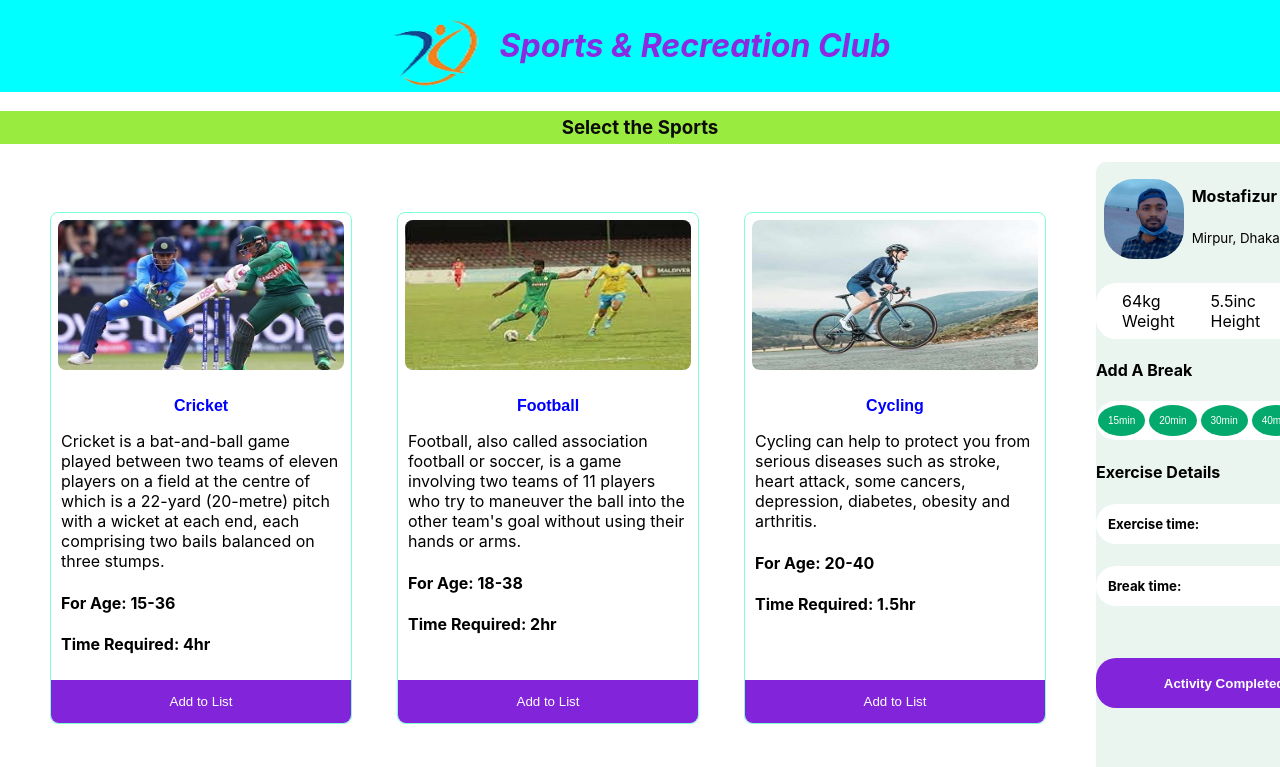
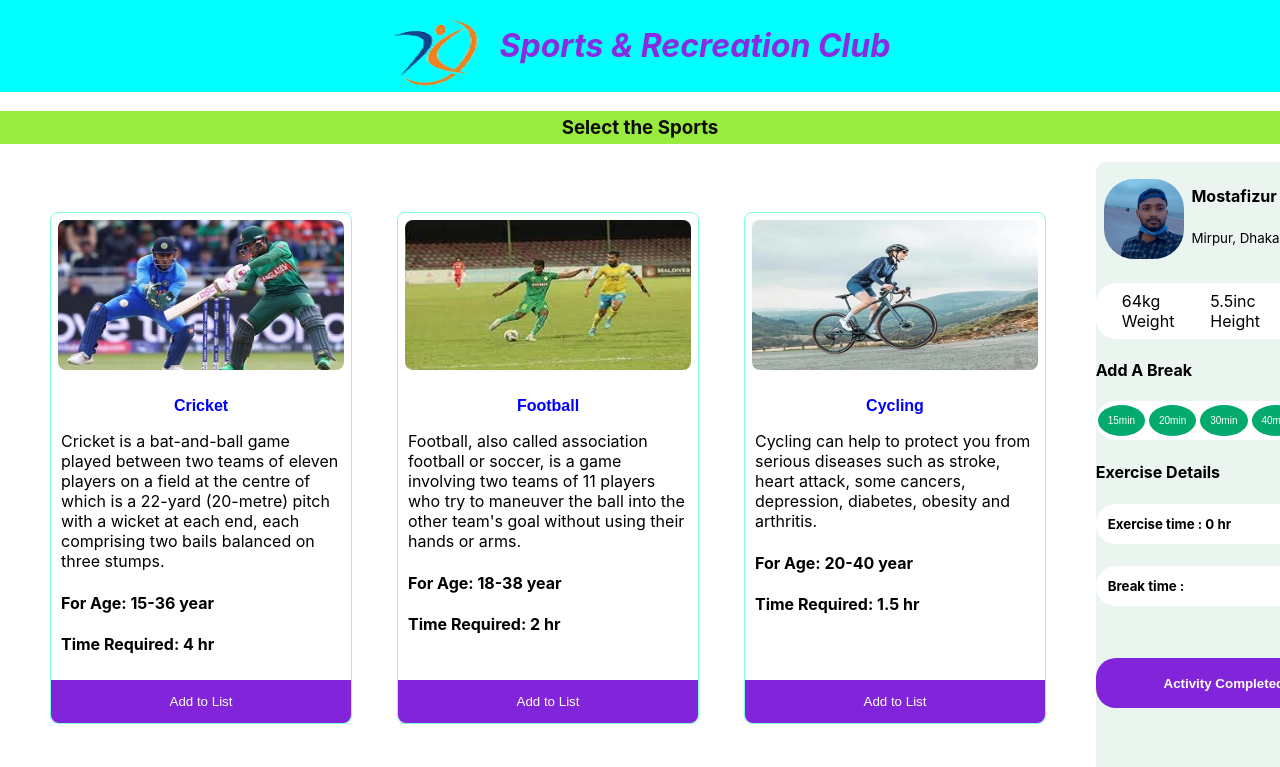
Before and after one commit to mostafizur610/sports-recreation-club, a React (Create React App) app: page / in a window 1280 px wide. Shown: the top 767 px of the page. Built offline with nearby package versions, Linux system fonts and the light colour scheme.

Commit message:
time added to profile

```diff
--- a/public/sports-recreation.json
+++ b/public/sports-recreation.json
@@ -5,7 +5,7 @@
         "description": "Cricket is a bat-and-ball game played between two teams of eleven players on a field at the centre of which is a 22-yard (20-metre) pitch with a wicket at each end, each comprising two bails balanced on three stumps.",
         "age": "15-36",
         "image": "cricket.jpg",
-        "time": "4hr"
+        "time": "4"
     },
     {
         "id": 2,
@@ -13,7 +13,7 @@
         "description": "Football, also called association football or soccer, is a game involving two teams of 11 players who try to maneuver the ball into the other team's goal without using their hands or arms.",
         "age": "18-38",
         "image": "football.png",
-        "time": "2hr"
+        "time": "2"
     },
     {
         "id": 3,
@@ -21,7 +21,7 @@
         "description": "Cycling can help to protect you from serious diseases such as stroke, heart attack, some cancers, depression, diabetes, obesity and arthritis.",
         "age": "20-40",
         "image": "cycling.jpg",
-        "time": "1.5hr"
+        "time": "1.5"
     },
     {
         "id": 4,
@@ -29,7 +29,7 @@
         "description": "Swimming is a great workout because you need to move your whole body against the resistance of the water.",
         "age": "15-35",
         "image": "swimming.png",
-        "time": "1hr"
+        "time": "1"
     },
     {
         "id": 5,
@@ -37,7 +37,7 @@
         "description": "The marathon is a long-distance foot race with a distance of 42.195 kilometres (26 miles 385 yards), usually run as a road race, but the distance can be covered on trail routes.",
         "age": "40-70",
         "image": "marathon.jpg",
-        "time": "10hr"
+        "time": "10"
     },
     {
         "id": 6,
@@ -45,6 +45,6 @@
         "description": "Playing by themselves also might mean that your child is practicing independent inquiry, such as a toddler rolling a ball down. “They’re testing out hypotheses and building theories about how the world works,” Dr. Falkner explains.",
         "age": "5-12",
         "image": "velocity.jpg",
-        "time": "3hr"
+        "time": "3"
     }
 ]
--- a/src/Component/Activity/Activity.js
+++ b/src/Component/Activity/Activity.js
@@ -14,8 +14,8 @@ const Activity = (props) => {
             <p className='activity-name'>{activity_name}</p>
             <div className='activity-info'>
                 <p>{description}</p>
-                <h4>For Age: {age}</h4>
-                <h4>Time Required: {time}</h4>
+                <h4>For Age: {age} year</h4>
+                <h4>Time Required: {time} hr</h4>
             </div>
 
             <button onClick={() => handleAddToProfile(activity)} className='btn-list'>
--- a/src/Component/Profile/Profile.css
+++ b/src/Component/Profile/Profile.css
@@ -1,3 +1,8 @@
+.right-container {
+    position: sticky;
+    top: 0;
+}
+
 .profile {
     display: flex;
     justify-content: space-evenly;
--- a/src/Component/Profile/Profile.js
+++ b/src/Component/Profile/Profile.js
@@ -2,7 +2,14 @@ import React from 'react';
 import profileImg from '../../images/m.jpg'
 import './Profile.css'
 
-const Profile = () => {
+const Profile = (props) => {
+    const { profile } = props;
+    // console.log(profile);
+    let total = 0;
+    for (const activity of profile) {
+        total = total + parseFloat(activity.time);
+        // console.log(total);
+    }
     return (
         <div className='right-container'>
             <div className='profile'>
@@ -35,8 +42,8 @@ const Profile = () => {
                 <button className='btn-break'>50min</button>
             </div>
             <h4>Exercise Details</h4>
-            <div className='total-exercise'><h5>Exercise time: </h5></div>
-            <div className='break-section'><h5>Break time: </h5></div>
+            <div className='total-exercise'><h5>Exercise time : {total} hr</h5></div>
+            <div className='break-section'><h5>Break time : </h5></div>
             <button className='btn-activity'>Activity Completed</button>
         </div>
     );
```
